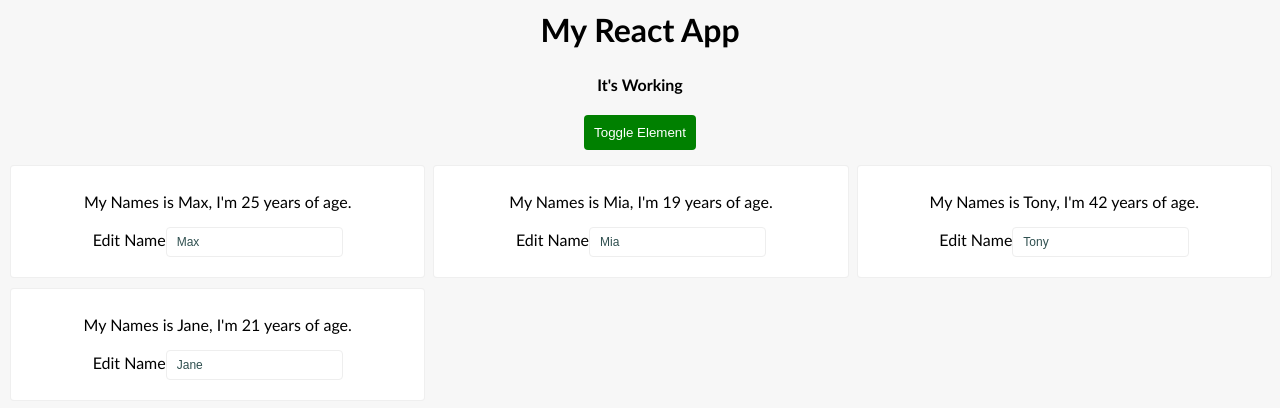
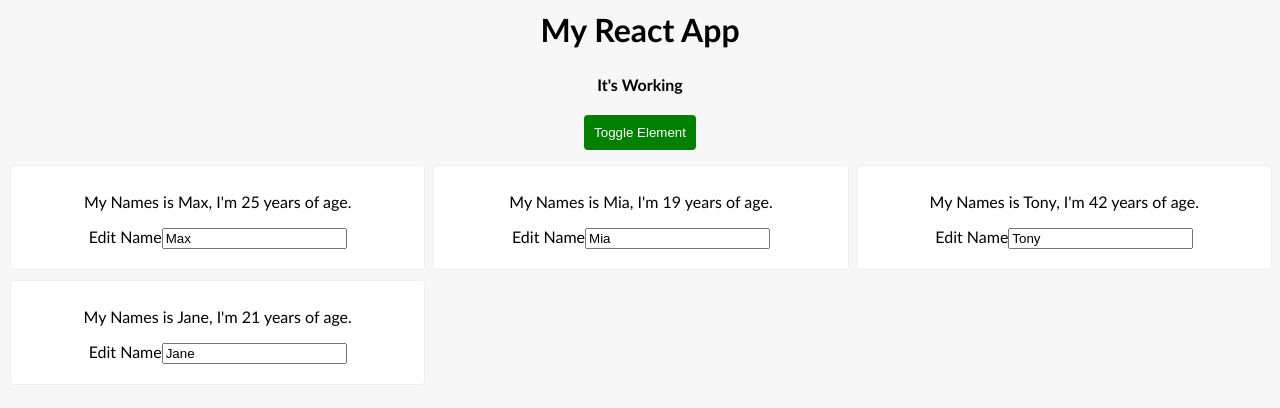
Before and after one commit to MohammedZohaQureshi-lab/ReactApps, a React (Create React App) app in the folder react-readiness/: page / in a window 1280 px wide. Both pictures are taken after a click on the button "Toggle Element". Shown: the top 408 px of the page. Built offline with nearby package versions, Linux system fonts and the light colour scheme.

Commit message:
practice

```diff
--- a/react-readiness/src/App.css
+++ b/react-readiness/src/App.css
@@ -20,15 +20,15 @@ body {
   padding: 10px 0;
 }
 
+input, button {
+  outline: 0;
+}
+
 .person-wrapper {
   display: grid;
   grid-template-columns: 1fr 1fr 1fr 1fr;
   column-gap: 10px;
   padding: 10px;
-}
-
-input, button {
-  outline: 0;
 }
 
 @media (max-width:1300px) {
--- a/react-readiness/src/Person/Person.css
+++ b/react-readiness/src/Person/Person.css
@@ -1,13 +1,13 @@
-.person {
+/* .person {
     width: 100%;
     background: #fff;
     border: 1px solid #eeee;
     padding:10px 0 20px;
     margin-bottom: 10px;
     border-radius: 4px;
-}
+} */
 
-.Perpersonson label {
+.person label {
     color: darkslategray;
     font-size: 16px;
     margin-right: 5px;
--- a/react-readiness/src/Person/Person.jsx
+++ b/react-readiness/src/Person/Person.jsx
@@ -1,8 +1,20 @@
 import React from "react";
+import styled from 'styled-components';
+const Person = (props) => {
+    const StyledDiv = styled.div`
+    width: 100%;
+    background: #fff;
+    border: 1px solid #eeee;
+    padding:10px 0 20px;
+    margin-bottom: 10px;
+    border-radius: 4px;
 
-const Person = (props) => {
+    @media (max-width:600px) {
+        border: 1px solid red;
+      }
+    `
     return (
-        <div className="person">
+        <StyledDiv>
             <p onClick={props.click} >
                 My Names is {props.name}, I'm {props.age} years of age.
             </p>
@@ -11,7 +23,9 @@ const Person = (props) => {
                 <input type="text" onChange={props.changeHandler} value={props.name} />
             </div>
             <div>{props.children}</div>
-        </div>
+
+        </StyledDiv>
+
     );
 };
 
```
Also changed, not shown: react-readiness/src/App.js (+6 -3 lines).
